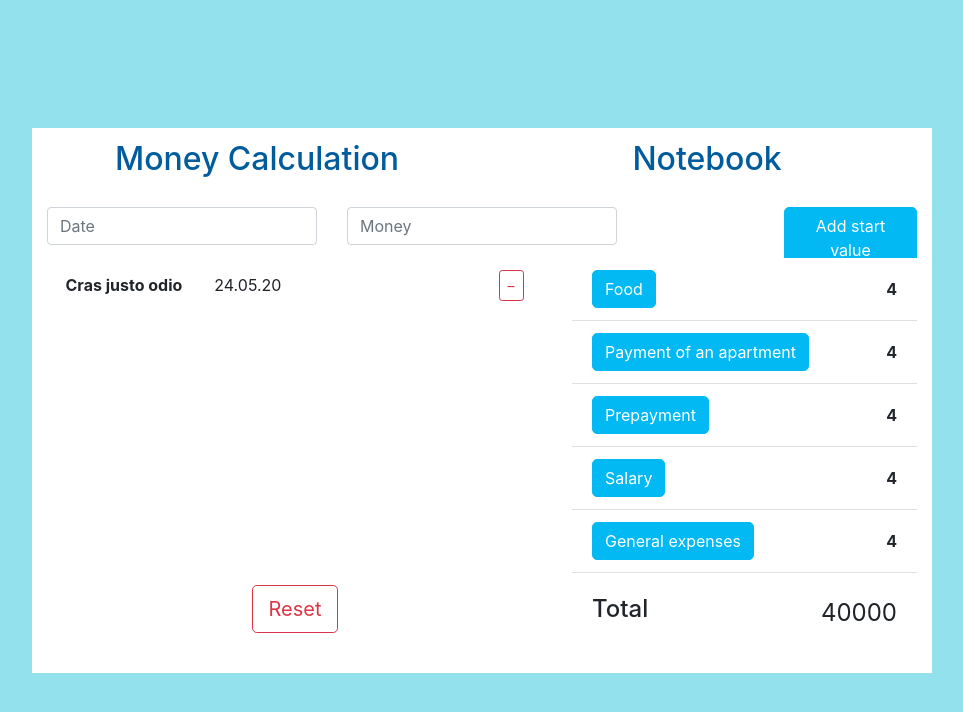
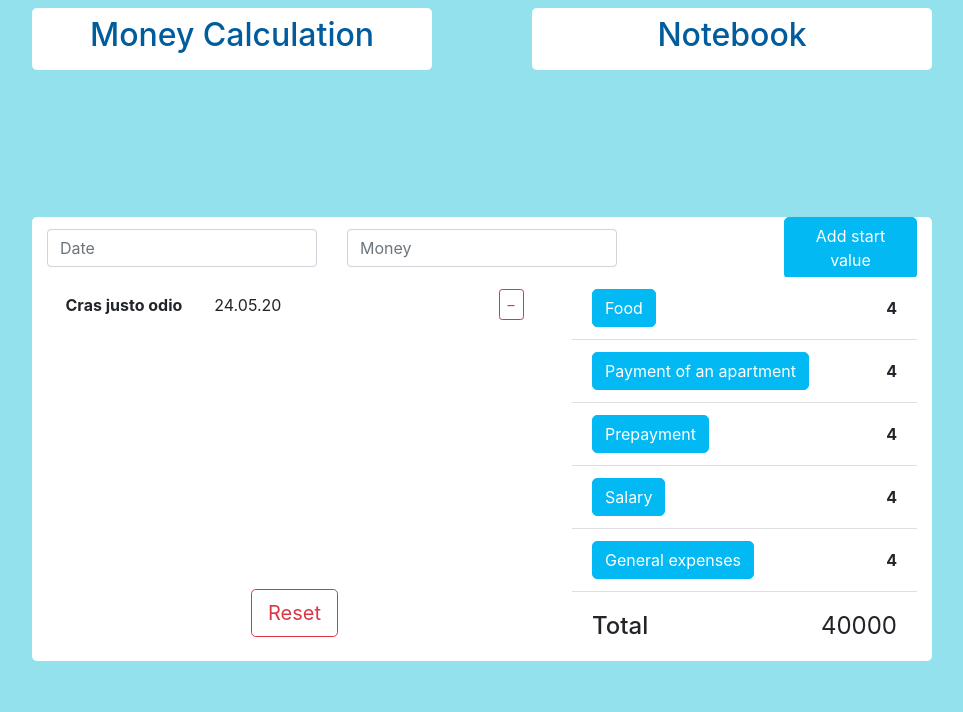
Before and after one commit to EgorGo23/frontend-project-MoneyCalc, a React app: page / in a window 1280 px wide. Shown: the top 712 px of the page, without its empty margins (158-1121 px from the left). Built offline with nearby package versions, Linux system fonts and the light colour scheme.

Commit message:
layout of the main components. part 3

```diff
--- a/public/styles/index.scss
+++ b/public/styles/index.scss
@@ -1,61 +1,59 @@
 @import "~bootstrap/scss/bootstrap";
 
 $btn-color: #02b9f3;
+$br-radius: 5px;
 
 .app {
-    height: 100vh;
-    width: 100%;
     background-color: #93e1ed;
 }
 
-.content {
+.main-row {
     height: 100vh;
 
-    .col-content {
+    .main {
         background-color: #fff;
         min-width: 900px;
-
-        .main-content {
-            height: 415px;
+        border-radius: $br-radius;
     }
 }
-};
 
 // Navbar
-.btn-select {
-    height: 70px;
-    .nav-link {
+.navbar {
+
+
+    .navbar__btn-panel {
+        max-width: 900px;
+
+        .navbar__btn-panel__nav-link {
+            text-decoration: none;
             color: #005c9d;
+            width: 400px;
+            background-color: #fff;
+            border-radius: $br-radius;
+            text-align: center;
         }
 
-    .btn-calc {
-        text-align: center;
-        padding-top: 4px;
-        padding-bottom: 4px;
+        .navbar__btn-panel__nav-link:hover {
+            background-color: #005c9d;
+            transition: all 0.2s linear;
 
-
-    }
-    .btn-note {
-        padding-top: 4px;
-        padding-bottom: 4px;
-        text-align: center;
+            .navbar__btn-panel__nav-link__btn-name {
+                color: #fff;
+                transition: all 0.2s linear;
             }
         }
+    }
+}
+
 
 // Inputs
 .input-panel {
     height: 60px;
 
-    .input-fields {
-        .input-grid {
-            margin-top: 9px;
-        }
-    }
-    .btn-start-field {
-        .btn-add {
-            margin-top: 9px;
+    .input-panel__btn-start-field {
+        .btn-start {
             margin-left: 137px;
-            border-radius: 5px;
+            border-radius: $br-radius;
             border: 1px solid $btn-color;
             background-color: $btn-color;
         }
@@ -63,53 +61,50 @@ $btn-color: #02b9f3;
 }
 
 // Left-content
-.expenditure {
+.expenditure-field {
     display: flex;
     flex-direction: column;
     justify-content: space-between;
     align-items: center;
 
-    .list-exp {
+    .expenditure-field__list {
         max-height: 280px;
         overflow: auto;
 
-        .list-item {
+        .expenditure-field__list__list-item {
             width: 498px;
             display: flex;
             justify-content: space-between;
             align-items: center;
 
-            strong {
+            .expenditure-field__list__list-item__category-name {
                 margin-right: 2rem;
             }
         }
     }
-
-    .btn-reset {
-        width: 86px;
-        margin-bottom: 40px;
-    }
 }
 
 // Right-content
-.categories {
-    .cat-list {
-        .list-category {
+.categories-field {
+    .categories-field__list {
+        .categories-field__list__list-item {
             display: flex;
             justify-content: space-between;
             align-items: center;
 
-            .btn-category {
-                border-radius: 5px;
-                border: 1px solid #02b9f3;
-                background-color: #02b9f3;
+            .categories-field__list__list-btn {
+                border-radius: $br-radius;
+                border: 1px solid $btn-color;
+                background-color: $btn-color;
             }
         }
 
-        .last-elem {
-            margin-top: 10px;
+        .categories-field__list__list-item-last {
+            display: flex;
+            justify-content: space-between;
+            align-items: baseline;
 
-            .total{
+            .categories-field__list__list-item-last__total-value {
                 font-size: 1.5rem;
             }
         }
--- a/src/components/App.jsx
+++ b/src/components/App.jsx
@@ -2,13 +2,16 @@ import React from 'react';
 import { Switch, Route } from 'react-router-dom';
 import Calc from './MoneyCalc/Calc';
 import Note from './Notebook/Note';
-
+import Header from './Header';
 
 const App = () => (
   <div className='app'>
     <div className='container'>
-      <div className="row align-items-center justify-content-center content">
-        <div className="col-7 col-content">
+      <div className="row justify-content-center main-row">
+        <div className="col align-self-start header">
+          <Header />
+        </div>
+        <div className="col-7 align-self-start main">
           <Switch>
             <Route path={'/'} exact component={Calc} />
             <Route path={'/notebook'} component={Note} />
--- a/src/components/Header.jsx
+++ b/src/components/Header.jsx
@@ -5,26 +5,20 @@ import { Link } from 'react-router-dom';
 class Header extends Component {
   render() {
     return (
-      <div className="row align-items-center btn-select">
-        <div className="col btn-calc">
-          <h2>
+      <div className="row justify-content-center navbar">
+        <div className="col d-flex justify-content-between navbar__btn-panel px-0">
           <Link
             to="/"
-              className='nav-link'
+            className='navbar__btn-panel__nav-link py-2'
           >
-              Money Calculation
+            <h2 className="navbar__btn-panel__nav-link__btn-name">Money Calculation</h2>
           </Link>
-          </h2>
-        </div>
-        <div className="col btn-note">
-          <h2>
           <Link
             to="/notebook"
-              className='nav-link'
+            className='navbar__btn-panel__nav-link py-2'
           >
-              Notebook
+            <h2 className="navbar__btn-panel__nav-link__btn-name">Notebook</h2>
           </Link>
-          </h2>
         </div>
       </div>
     );
--- a/src/components/MoneyCalc/Calc.jsx
+++ b/src/components/MoneyCalc/Calc.jsx
@@ -1,18 +1,16 @@
 import React, { Component, Fragment } from 'react';
 import InputPanel from './Main/InputPanel/InputPanel';
-import MainContent from './Main/MainContent/MainContent';
-import Header from '../Header';
+import ExpenditureCategoriesFields from './Main/ExpenditureCategoriesFields/ExpenditureCategoriesFields';
 
-class MainCalc extends Component {
+class Calc extends Component {
   render() {
     return (
       <Fragment>
-        <Header />
         <InputPanel />
-        <MainContent />
+        <ExpenditureCategoriesFields />
       </Fragment>
     );
   }
 }
 
-export default MainCalc;
+export default Calc;
--- a/src/components/MoneyCalc/Main/MainContent/Categories.jsx
+++ b/src/components/MoneyCalc/Main/ExpenditureCategoriesFields/Categories.jsx
@@ -3,68 +3,68 @@ import React, { Component } from 'react';
 class Categories extends Component {
   render() {
     return (
-        <div className="col categories">
-          <ul className="list-group list-group-flush cat-list">
+        <div className="col categories-field">
+          <ul className="list-group list-group-flush categories-field__list">
             <li
-              className="list-group-item list-category"
+              className="list-group-item categories-field__list__list-item"
             >
               <button
                 type="button"
-                className="btn btn-info btn-category"
+                className="btn btn-info categories-field__list__list-btn"
               >
                 Food
               </button>
               <strong>4</strong>
             </li>
             <li
-              className="list-group-item list-category"
+              className="list-group-item categories-field__list__list-item"
             >
               <button
                 type="button"
-                className="btn btn-info btn-category"
+                className="btn btn-info categories-field__list__list-btn"
               >
                 Payment of an apartment
               </button>
               <strong>4</strong>
             </li>
             <li
-              className="list-group-item list-category"
+              className="list-group-item categories-field__list__list-item"
             >
               <button
                 type="button"
-                className="btn btn-info btn-category"
+                className="btn btn-info categories-field__list__list-btn"
               >
                 Prepayment
               </button>
               <strong>4</strong>
             </li>
             <li
-              className="list-group-item list-category"
+              className="list-group-item categories-field__list__list-item"
             >
               <button
                 type="button"
-                className="btn btn-info btn-category"
+                className="btn btn-info categories-field__list__list-btn"
               >
                 Salary
               </button>
               <strong>4</strong>
             </li>
             <li
-              className="list-group-item list-category"
+              className="list-group-item categories-field__list__list-item"
             >
               <button
                 type="button"
-                className="btn btn-info btn-category"
+                className="btn btn-info categories-field__list__list-btn"
               >
                 General expenses
               </button>
               <strong>4</strong>
             </li>
             <li
-              className="list-group-item list-category last-elem"
+              className="list-group-item categories-field__list__list-item-last mt-1"
             >
               <h4>Total</h4>
-              <span className="total">40000</span>
+              <span className="categories-field__list__list-item-last__total-value">40000</span>
             </li>
           </ul>
         </div>
--- /dev/null
+++ b/src/components/MoneyCalc/Main/ExpenditureCategoriesFields/Expenditure.jsx
@@ -0,0 +1,30 @@
+import React, { Component } from 'react';
+
+class Expenditure extends Component {
+  render() {
+    return (
+        <div className="col-7 expenditure-field">
+          <ul className="list-group list-group-flush expenditure-field__list">
+            <li
+              className="list-group-item expenditure-field__list__list-item"
+            >
+              <div>
+                <strong className='expenditure-field__list__list-item__category-name'>Cras justo odio</strong>
+                <span className="expenditure-field__list__list-item__date">24.05.20</span>
+              </div>
+              <button
+                type="button"
+                className="btn btn-outline-danger btn-sm"
+              >
+                &ndash;
+              </button>
+            </li>
+          </ul>
+
+          <button type="button" className="btn btn-outline-danger mb-4 btn-lg btn-reset">Reset</button>
+        </div>
+    );
+  }
+}
+
+export default Expenditure;
--- a/src/components/MoneyCalc/Main/MainContent/MainContent.jsx
+++ b/src/components/MoneyCalc/Main/ExpenditureCategoriesFields/ExpenditureCategoriesFields.jsx
@@ -2,10 +2,10 @@ import React, { Component } from 'react';
 import Expenditure from './Expenditure'
 import Categories from './Categories';
 
-class MainContent extends Component {
+class ExpenditureCategoriesFields extends Component {
   render() {
     return (
-      <div className="row main-content">
+      <div className="row expenditure-categories-fields">
           <Expenditure />
           <Categories />
       </div>
@@ -13,4 +13,4 @@ class MainContent extends Component {
   }
 }
 
-export default MainContent;
+export default ExpenditureCategoriesFields;
--- a/src/components/MoneyCalc/Main/InputPanel/BtnStart.jsx
+++ b/src/components/MoneyCalc/Main/InputPanel/BtnStart.jsx
@@ -3,8 +3,8 @@ import React, { Component } from 'react';
 class BtnStart extends Component {
   render() {
     return (
-        <div className="col btn-start-field">
-          <button type="button" className="btn btn-primary btn-add">Add start value</button>
+        <div className="col align-self-center input-panel__btn-start-field">
+          <button type="button" className="btn btn-primary btn-start">Add start value</button>
         </div>
     );
   }
--- a/src/components/MoneyCalc/Main/InputPanel/InputFields.jsx
+++ b/src/components/MoneyCalc/Main/InputPanel/InputFields.jsx
@@ -3,7 +3,7 @@ import React, { Component } from 'react';
 class InputFiels extends Component {
   render() {
     return (
-        <div className="col-8 input-fields">
+        <div className="col-8 align-self-center input-panel__fields">
           <form className="input-grid">
             <div className="row">
               <div className="col">
--- a/src/components/MoneyCalc/Main/MainContent/Expenditure.jsx
+++ /dev/null
@@ -1,30 +0,0 @@
-import React, { Component } from 'react';
-
-class Expenditure extends Component {
-  render() {
-    return (
-        <div className="col-7 expenditure">
-          <ul className="list-group list-group-flush list-exp">
-            <li
-              className="list-group-item list-item"
-            >
-              <div>
-                <strong>Cras justo odio</strong>
-                <span className="date">24.05.20</span>
-              </div>
-              <button
-                type="button"
-                className="btn btn-outline-danger btn-sm"
-              >
-                &ndash;
-              </button>
-            </li>
-          </ul>
-
-          <button type="button" className="btn btn-outline-danger btn-lg btn-reset">Reset</button>
-        </div>
-    );
-  }
-}
-
-export default Expenditure;
--- a/src/components/Notebook/Note.jsx
+++ b/src/components/Notebook/Note.jsx
@@ -5,7 +5,6 @@ class MainNote extends Component {
   render() {
     return (
       <Fragment>
-        <Header />
         <h1>Hello</h1>
       </Fragment>
     );
```
Lines whose indentation alone changed are shown as unchanged.
